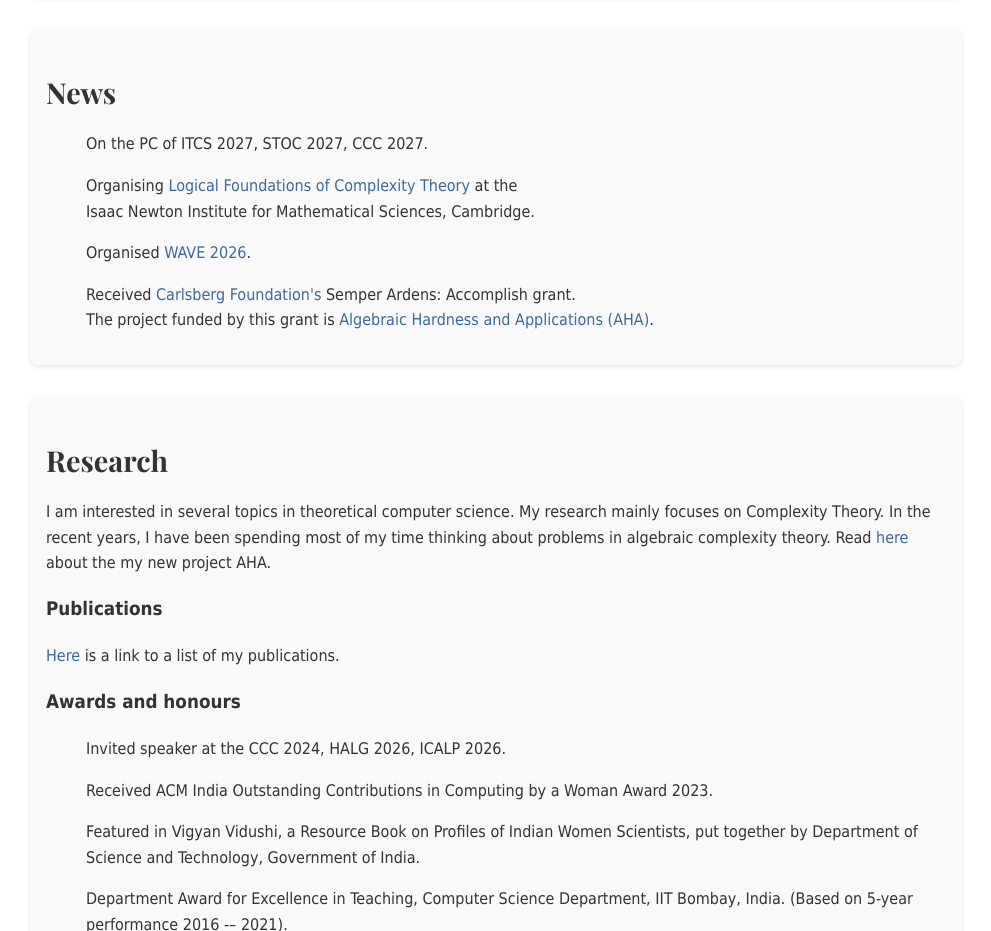
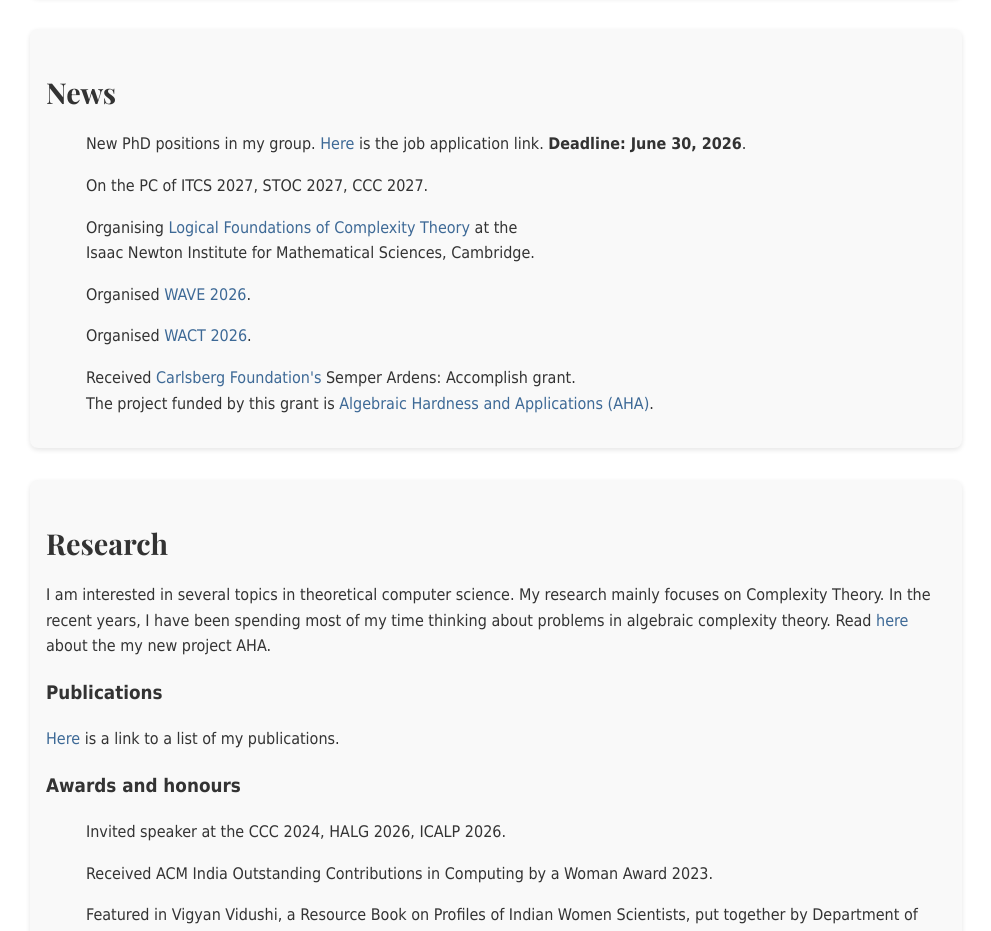
Before and after one commit to nutanlimaye/nutanlimaye.github.io, a plain HTML site: page index.html in a window 1280 px wide. Shown: the part 1003-1934 px from the top of the page, without its empty margins (144-1135 px from the left). Drawn offline with nearby package versions, Linux system fonts and the light colour scheme.

Commit message:
Update news items -- new phd call, wave and wact links

```diff
--- a/index.html
+++ b/index.html
@@ -42,11 +42,12 @@
 
             <p>
 
-                <!--<ul>New PhD positions in my group. <a href="https://candidate.hr-manager.net/ApplicationInit.aspx?cid=119&ProjectId=181878&DepartmentId=3439&MediaId=5&IsAdPreviewRequest=true&AdvertisementId=139151">Here</a> is the
-                        job application link. <b> Deadline: June 30, 2026</b>.</ul>-->
+                <ul>New PhD positions in my group. <a href="https://candidate.hr-manager.net/ApplicationInit.aspx?cid=119&ProjectId=181919&DepartmentId=3439&MediaId=5&IsAdPreviewRequest=true&AdvertisementId=139189">Here</a> is the
+                        job application link. <b> Deadline: June 30, 2026</b>.</ul>
                 <ul>On the PC of ITCS 2027, STOC 2027, CCC 2027.</ul>
                 <ul>Organising <a href="https://www.newton.ac.uk/event/lfc/">Logical Foundations of Complexity Theory </a> at the <br>Isaac Newton Institute for Mathematical Sciences, Cambridge. </ul>
                 <ul>Organised <a href="https://wave-workshop.github.io/">WAVE 2026</a>.</ul>
+                <ul>Organised <a href="https://sites.google.com/view/wact2026/">WACT 2026</a>.</ul>
                 <ul>Received <a href="https://www.carlsbergfondet.dk/en/">Carlsberg Foundation's</a> Semper Ardens: Accomplish grant.
                     <br>The project funded by this grant is <a href = "https://nutanlimaye.github.io/aha.html">Algebraic Hardness and Applications (AHA)</a>.</ul>
                 <!--<ul>My inaugural lecture is now
```
